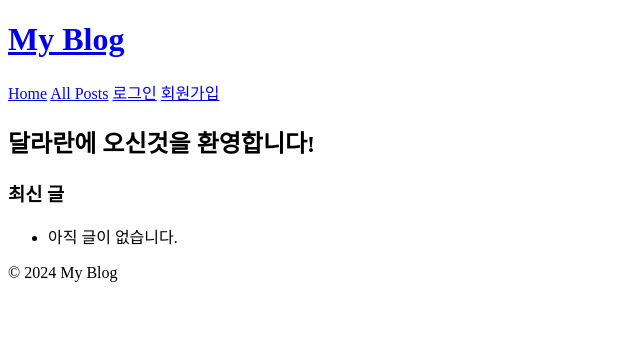
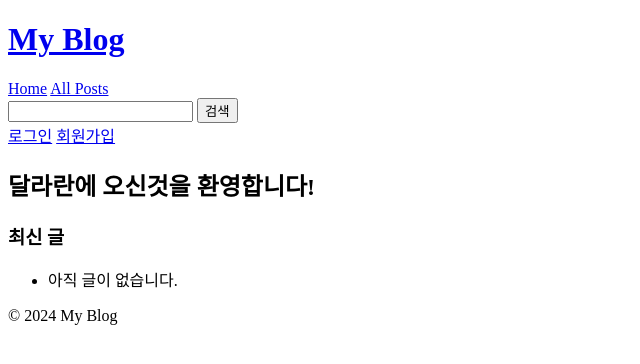
Before and after one commit to HwangDal85/django_blog_project, a Django app: page / in a window 1280 px wide. Shown: the top 364 px of the page, without its empty margins (0-640 px from the left). Run offline with Django 5.2, Linux system fonts and the light colour scheme.

Commit message:
검색창 생성

```diff
--- a/blog/templates/blog/base.html
+++ b/blog/templates/blog/base.html
@@ -10,6 +10,10 @@
     <nav>
         <a href="{% url 'home' %}">Home</a>
         <a href="{% url 'post_list' %}">All Posts</a>
+        <form action="" method="get">
+            <input type="text" name="q" value="{{ request.GET.q }}">
+            <input type="submit" value="검색">
+        </form>
         {% if user.is_authenticated %}
         <a href="{% url 'user_logout' %}">로그아웃</a>
         {% else %}
```
